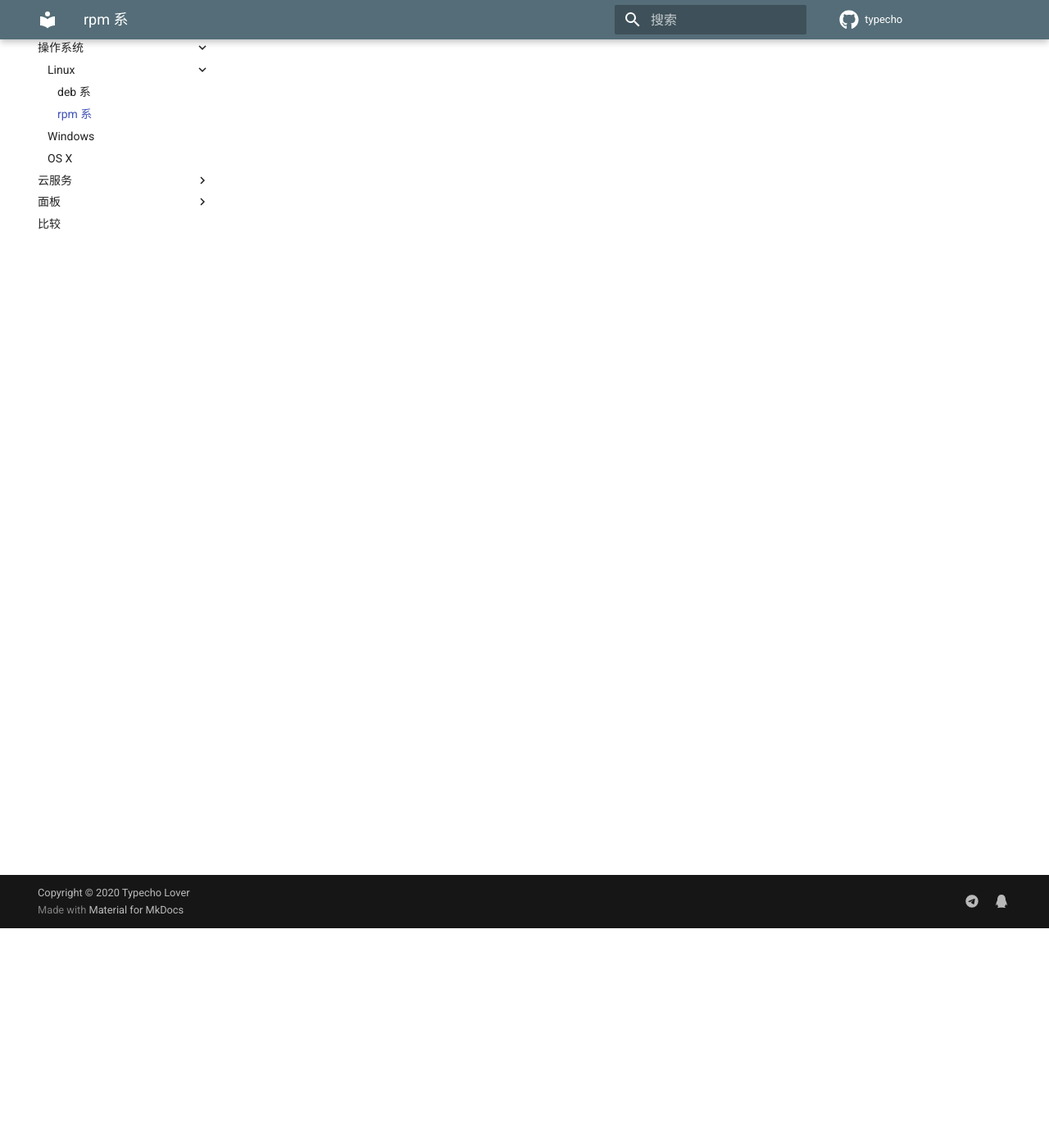
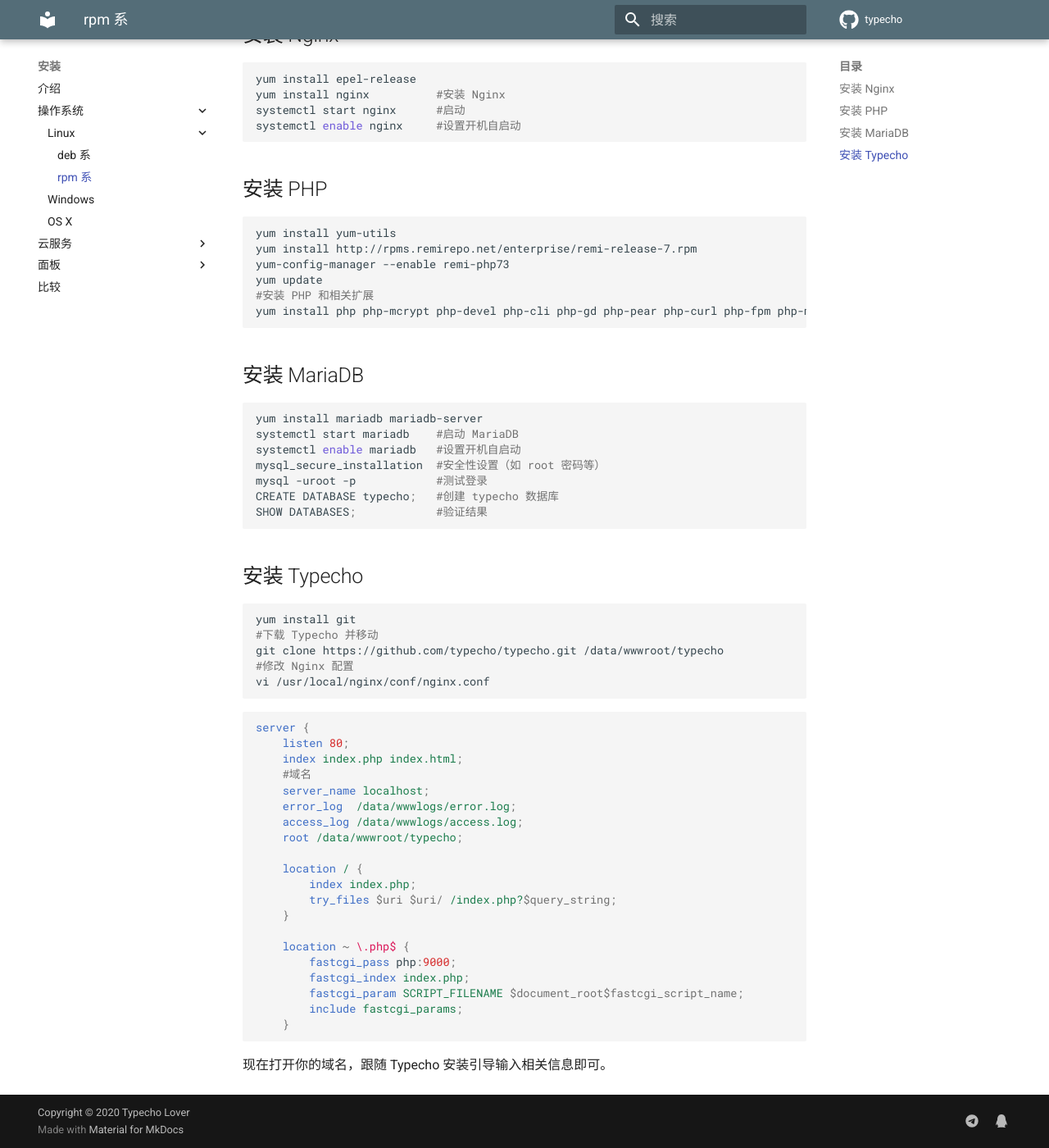
Before and after one commit to typecho-lover/wiki, an MkDocs documentation site: the page built from wiki/install/os/linux/rpm.md, in a window 1280 px wide and 1400 px high, scrolled down 268 px. Shown: the whole window at 82% size. Built offline with MkDocs 1.6.1 and Material for MkDocs 9.7.7, drawn with Linux system fonts in a browser that asks for light colours; comment, search, counter and statistics services are not loaded; some of the changed text lies outside the part shown.

Commit message:
docs(rpm): 增加 Linux rpm 系安装教程

````diff
--- a/wiki/install/os/linux/rpm.md
+++ b/wiki/install/os/linux/rpm.md
@@ -1,3 +1,70 @@
 # rpm 系
 
-## CentOS
+> 以下操作仅保证在纯洁系统下可用。
+
+## 安装 Nginx
+
+``` shell
+yum install epel-release
+yum install nginx          #安装 Nginx
+systemctl start nginx      #启动
+systemctl enable nginx     #设置开机自启动
+```
+
+## 安装 PHP
+
+``` shell
+yum install yum-utils
+yum install http://rpms.remirepo.net/enterprise/remi-release-7.rpm
+yum-config-manager --enable remi-php73
+yum update
+#安装 PHP 和相关扩展
+yum install php php-mcrypt php-devel php-cli php-gd php-pear php-curl php-fpm php-mysql php-ldap php-zip php-fileinfo php-json php-mbstring php-mysqlnd php-xml php-xmlrpc php-opcache
+```
+
+## 安装 MariaDB
+
+``` shell
+yum install mariadb mariadb-server
+systemctl start mariadb    #启动 MariaDB
+systemctl enable mariadb   #设置开机自启动
+mysql_secure_installation  #安全性设置（如 root 密码等）
+mysql -uroot -p            #测试登录
+CREATE DATABASE typecho;   #创建 typecho 数据库
+SHOW DATABASES;            #验证结果
+```
+
+## 安装 Typecho
+
+``` shell
+yum install git
+#下载 Typecho 并移动
+git clone https://github.com/typecho/typecho.git /data/wwwroot/typecho
+#修改 Nginx 配置
+vi /usr/local/nginx/conf/nginx.conf
+```
+
+``` nginx
+server {
+    listen 80;
+    index index.php index.html;
+    #域名
+    server_name localhost;
+    error_log  /data/wwwlogs/error.log;
+    access_log /data/wwwlogs/access.log;
+    root /data/wwwroot/typecho;
+
+    location / {
+        index index.php;
+        try_files $uri $uri/ /index.php?$query_string;
+    }
+
+    location ~ \.php$ {
+        fastcgi_pass php:9000;
+        fastcgi_index index.php;
+        fastcgi_param SCRIPT_FILENAME $document_root$fastcgi_script_name;
+        include fastcgi_params;
+    }
+```
+
+现在打开你的域名，跟随 Typecho 安装引导输入相关信息即可。
````
